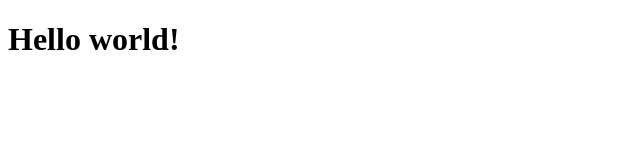
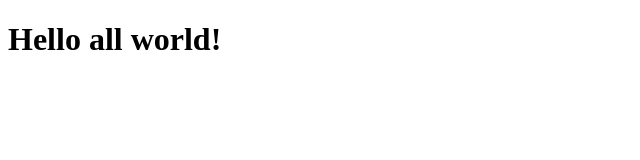
Before and after one commit to it-prog/practice_1, a plain HTML site: page index.html in a window 1280 px wide. Shown: the whole page, without its empty margins (0-640 px from the left). Drawn offline with Linux system fonts and the light colour scheme.

Commit message:
Update index.html

```diff
--- a/index.html
+++ b/index.html
@@ -8,7 +8,7 @@
     <title>Practice_1</title>
 </head>
 <body>
-    <h1>Hello world!</h1>
+    <h1>Hello all world!</h1>
     <script src="main.js"></script>
 </body>
 </html>
```
